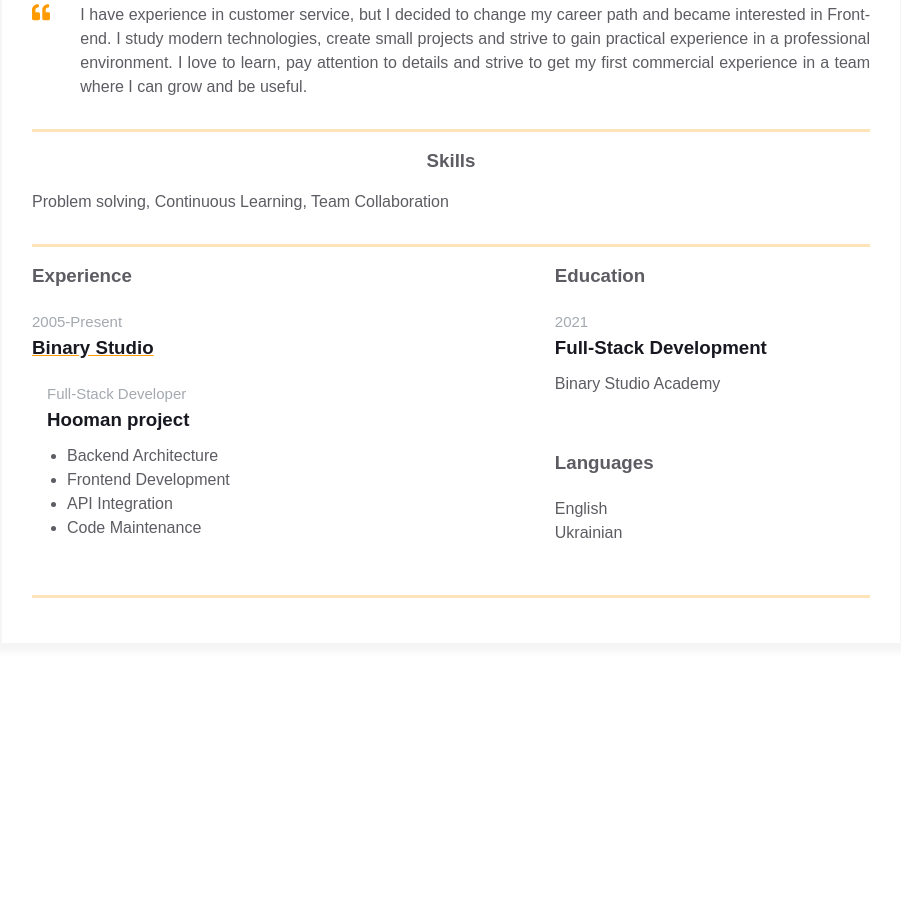
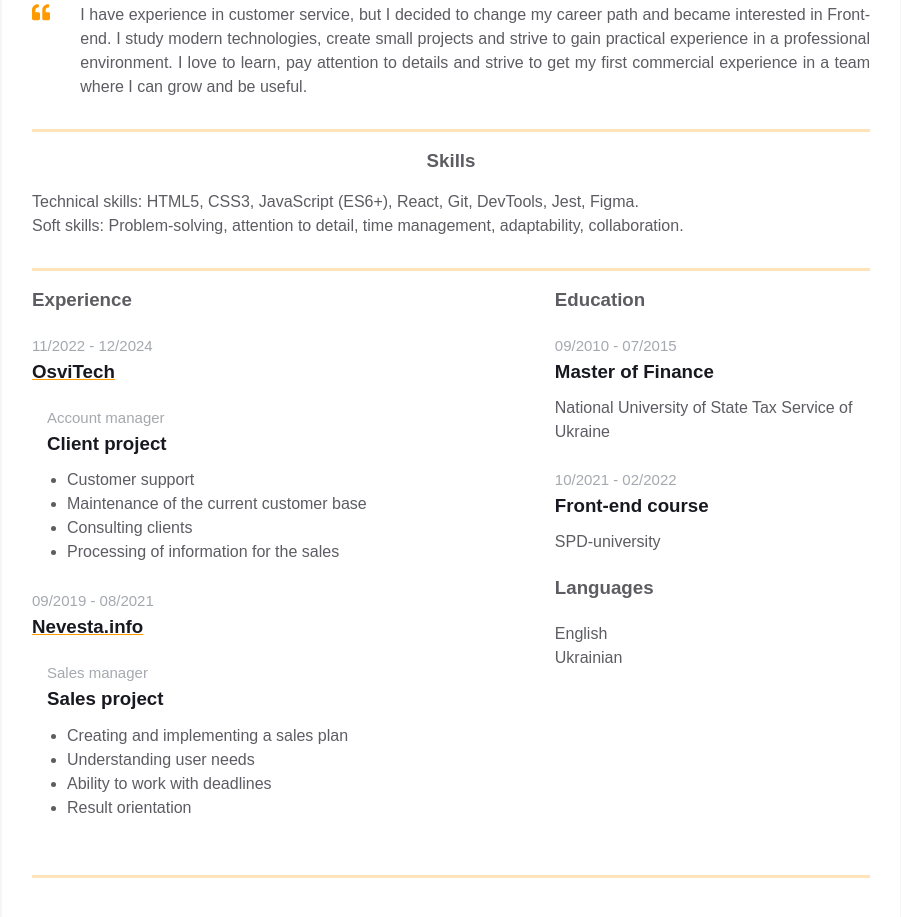
Before and after one commit to khovricheva/homepage, a plain HTML site: page index.html in a window 1280 px wide. Shown: the part 347-1264 px from the top of the page, without its empty margins (189-1090 px from the left). Before the commit the page ends 1041 px from the top, so only its background shows below. Drawn offline with Linux system fonts and the light colour scheme.

Commit message:
Added skills and experiences info

```diff
--- a/index.html
+++ b/index.html
@@ -108,7 +108,11 @@
                     <div class="skills">
                         <h3 class="skills__header">Skills</h3>
                         <p class="skills__text">
-                            Problem solving, Continuous Learning, Team Collaboration
+                            Technical skills:
+                            HTML5, CSS3, JavaScript (ES6+), React, Git, DevTools, Jest, Figma.
+                            <br />
+                            Soft skills:
+                            Problem-solving, attention to detail, time management, adaptability, collaboration.
                         </p>
                     </div>
                 </div>
@@ -120,36 +124,61 @@
                             <h3 class="experiences__header">Experience</h3>
                             <div class="experiences__company">
                                 <div class="experiences__company-header">
-                                    <span class="experiences__company-header-durability">2005-Present</span>
-                                    <h3 class="experiences__company-header-name">Binary Studio</h3>
+                                    <span class="experiences__company-header-durability">11/2022 - 12/2024</span>
+                                    <h3 class="experiences__company-header-name">OsviTech</h3>
                                 </div>
 
                                 <div class="experiences__company-project">
-                                    <span class="experiences__company-project-role">Full-Stack Developer</span>
-                                    <h3 class="experiences__company-project-name">Hooman project</h3>
+                                    <span class="experiences__company-project-role">Account manager</span>
+                                    <h3 class="experiences__company-project-name">Client project</h3>
                                     <ul class="experiences__company-project-responsibilities">
-                                        <li>Backend Architecture</li>
-                                        <li>Frontend Development</li>
-                                        <li>API Integration</li>
-                                        <li>Code Maintenance</li>
+                                        <li>Customer support</li>
+                                        <li>Maintenance of the current customer base</li>
+                                        <li>Consulting clients</li>
+                                        <li>Processing of information for the sales</li>
+                                    </ul>
+                                </div>
+                            </div>
+
+                            <div class="experiences__company">
+                                <div class="experiences__company-header">
+                                    <span class="experiences__company-header-durability">09/2019 - 08/2021</span>
+                                    <h3 class="experiences__company-header-name">Nevesta.info</h3>
+                                </div>
+
+                                <div class="experiences__company-project">
+                                    <span class="experiences__company-project-role">Sales manager</span>
+                                    <h3 class="experiences__company-project-name">Sales project</h3>
+                                    <ul class="experiences__company-project-responsibilities">
+                                        <li>Creating and implementing a sales plan</li>
+                                        <li>Understanding user needs</li>
+                                        <li>Ability to work with deadlines</li>
+                                        <li>Result orientation</li>
                                     </ul>
                                 </div>
                             </div>
                         </div>
-
                         <div class="additional-info fv">
                             <div class="additional-info__education">
                                 <h3 class="additional-info__education-header">Education</h3>
                                 <div class="additional-info__education-university">
-                                    <span class="additional-info__education-university-durability">2021</span>
+                                    <span class="additional-info__education-university-durability">09/2010 -
+                                        07/2015</span>
                                     <h3 class="additional-info__education-university-speciality">
-                                        Full-Stack Development
-                                    </h3>
+                                        Master of Finance </h3>
                                     <p class="additional-info__education-university-name">
-                                        Binary Studio Academy
-                                    </p>
+                                        National University of State Tax Service of Ukraine </p>
+                                </div>
+                                <br />
+                                <div class="additional-info__education-university">
+                                    <span class="additional-info__education-university-durability">10/2021 -
+                                        02/2022</span>
+                                    <h3 class="additional-info__education-university-speciality">Front-end course</h3>
+                                    <p class="additional-info__education-university-name">
+                                        SPD-university </p>
                                 </div>
                             </div>
+                            <div class="additional-info fv">
 
                                 <div class="additional-info__languages">
                                     <h3 class="additional-info__languages-header">Languages</h3>
@@ -163,6 +192,7 @@
                     </div>
                 </div>
             </div>
+        </div>
     </main>
 </body>
 
```
Lines whose indentation alone changed are shown as unchanged.
